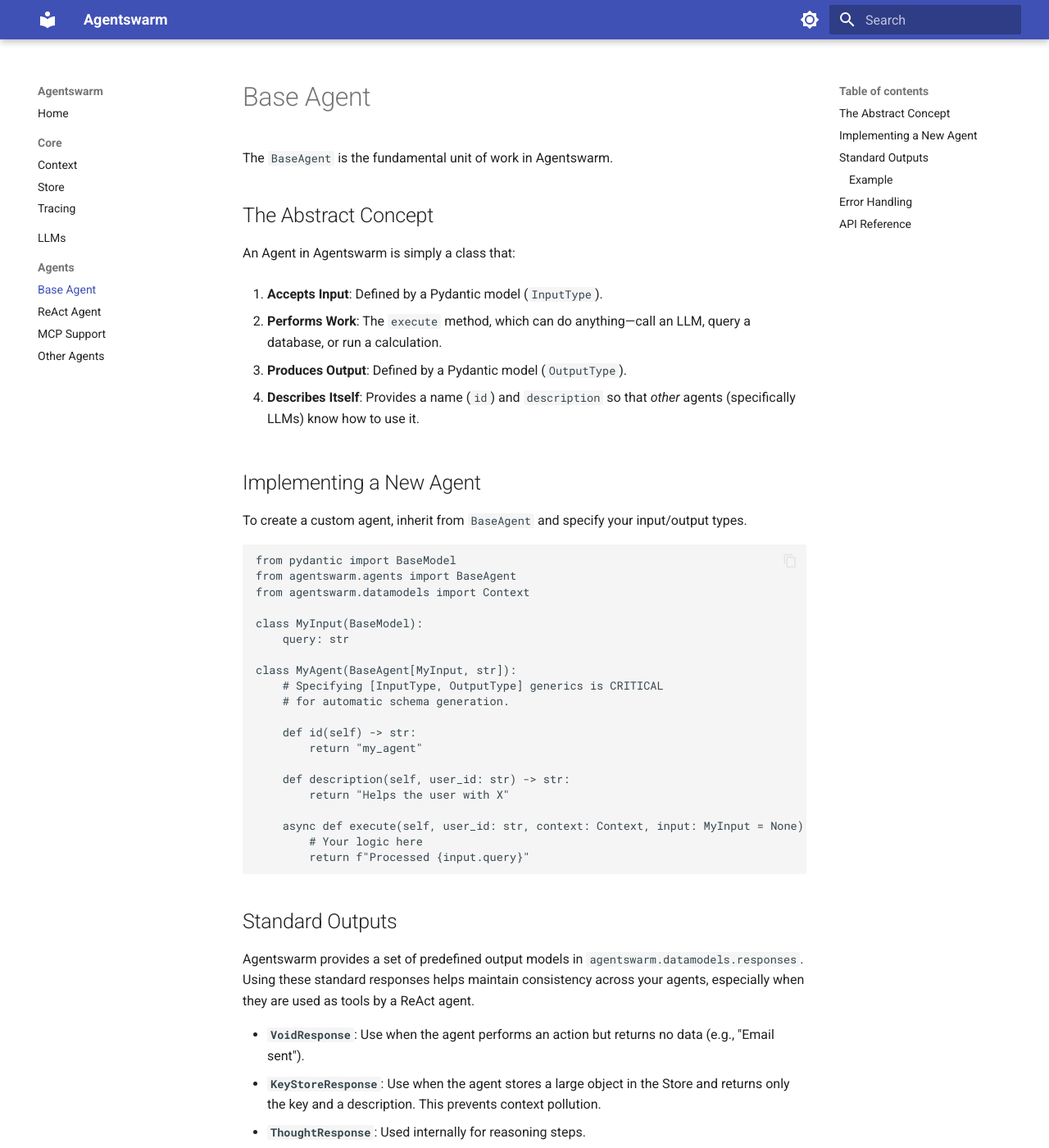
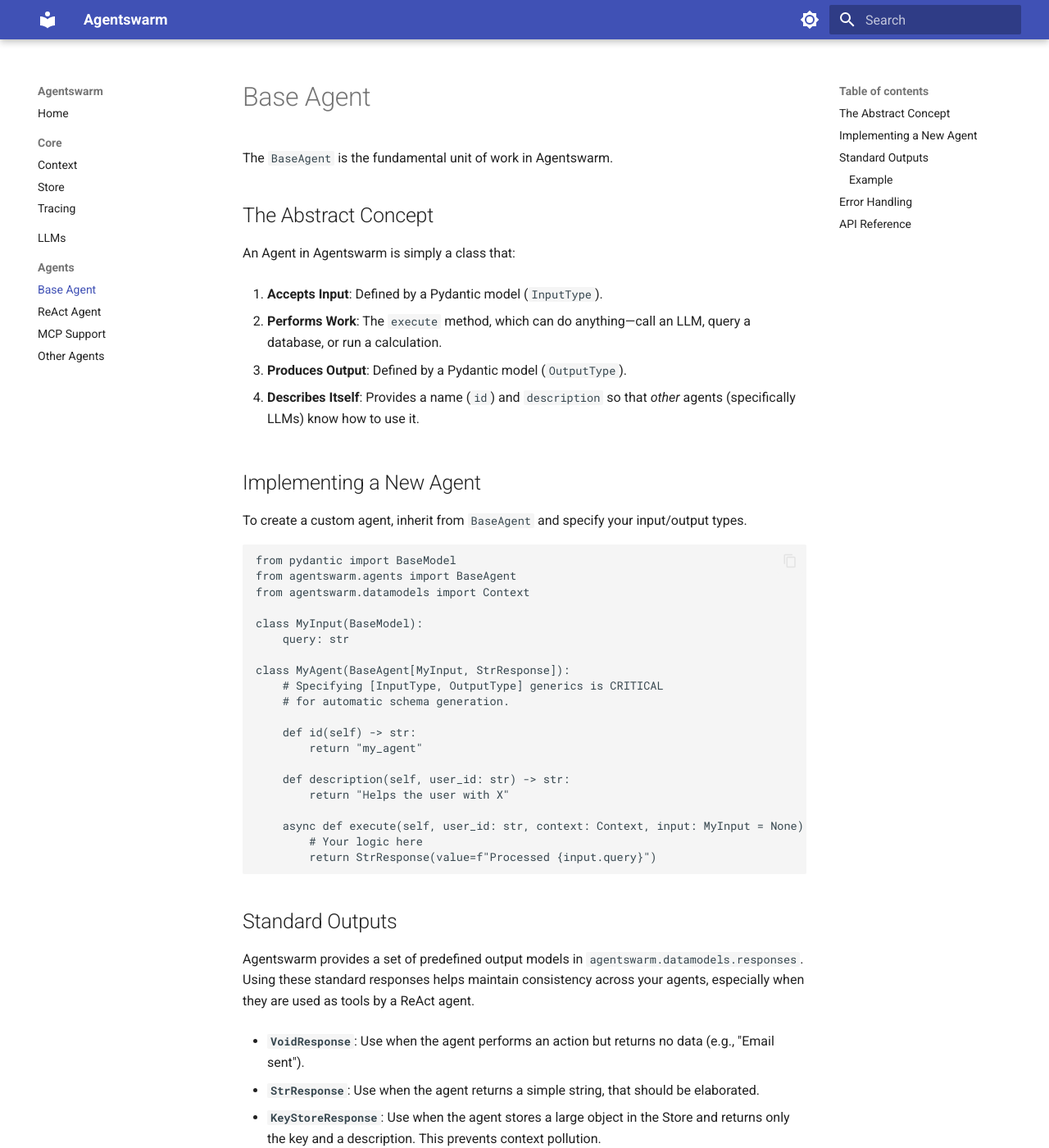
Before and after one commit to ai-agentswarm/agentswarm, an MkDocs documentation site: the page built from docs/agents/base.md, in a window 1280 px wide and 1400 px high. Shown: the whole window at 82% size. Built offline with MkDocs 1.6.1 and Material for MkDocs 9.7.7, drawn with Linux system fonts in a browser that asks for light colours.

Commit message:
chore(docs): updated with new StrResponse model

````diff
--- a/docs/agents/base.md
+++ b/docs/agents/base.md
@@ -26,7 +26,7 @@
 class MyInput(BaseModel):
     query: str
 
-class MyAgent(BaseAgent[MyInput, str]):
+class MyAgent(BaseAgent[MyInput, StrResponse]):
     # Specifying [InputType, OutputType] generics is CRITICAL
     # for automatic schema generation.
 
@@ -36,9 +36,9 @@
     def description(self, user_id: str) -> str:
         return "Helps the user with X"
 
-    async def execute(self, user_id: str, context: Context, input: MyInput = None) -> str:
+    async def execute(self, user_id: str, context: Context, input: MyInput = None) -> StrResponse:
         # Your logic here
-        return f"Processed {input.query}"
+        return StrResponse(value=f"Processed {input.query}")
 ```
 
 ## Standard Outputs
@@ -46,7 +46,11 @@
 Agentswarm provides a set of predefined output models in `agentswarm.datamodels.responses`. Using these standard responses helps maintain consistency across your agents, especially when they are used as tools by a ReAct agent.
 
 - **`VoidResponse`**: Use when the agent performs an action but returns no data (e.g., "Email sent").
+
+- **`StrResponse`**: Use when the agent returns a simple string, that should be elaborated.
+
 - **`KeyStoreResponse`**: Use when the agent stores a large object in the Store and returns only the key and a description. This prevents context pollution.
+
 - **`ThoughtResponse`**: Used internally for reasoning steps.
 
 ### Example
````
